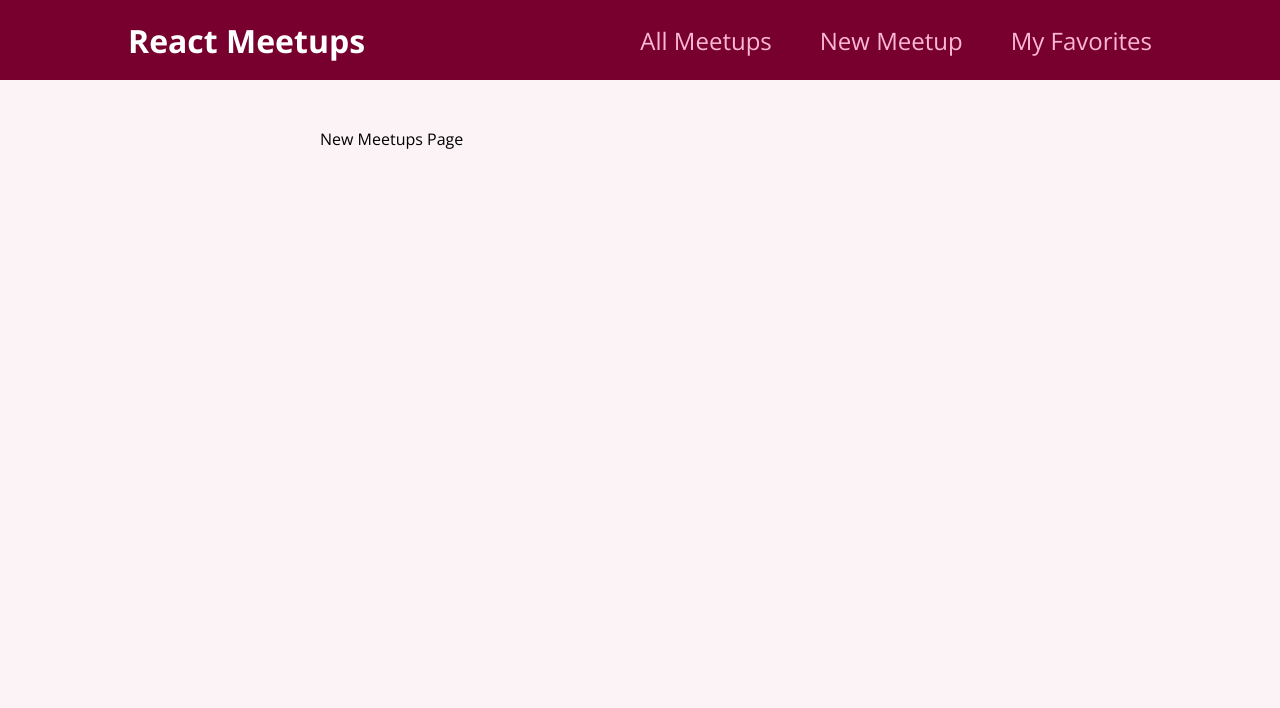
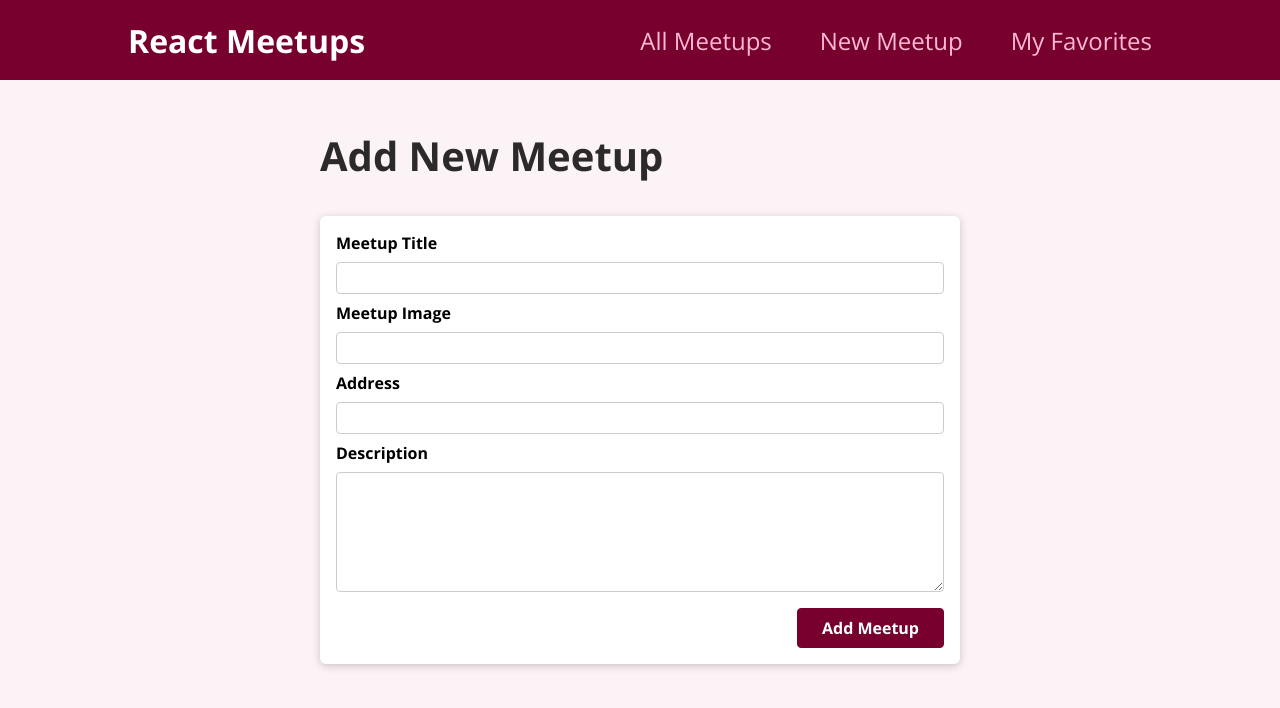
Before and after one commit to zenyaboi/my-app, a React (Create React App) app: page /new-meetup in a window 1280 px wide. Shown: the top 708 px of the page. Built offline with nearby package versions, Linux system fonts and the light colour scheme.

Commit message:
new meetup form file created

```diff
--- /dev/null
+++ b/src/components/meetups/NewMeetupForm.js
@@ -0,0 +1,57 @@
+import { useRef } from "react";
+
+import Card from "../ui/Card";
+import classes from "./NewMeetupForm.module.css";
+
+function NewMeetupForm() {
+    const titleInputRef = useRef();
+    const imageInputRef = useRef();
+    const addressInputRef = useRef();
+    const descriptionInputRef = useRef();
+
+    function submitHandler(event) {
+        event.preventDefault();
+
+        const enteredTitle = titleInputRef.current.value;
+        const enteredImage = imageInputRef.current.value;
+        const enteredAddress = addressInputRef.current.value;
+        const enteredDescription = descriptionInputRef.current.value;
+
+        const meetupData = {
+            title: enteredTitle,
+            image: enteredImage,
+            address: enteredAddress,
+            description: enteredDescription
+        };
+
+        console.log(meetupData);
+    }
+
+    return (
+        <Card>
+            <form className={classes.form} onSubmit={submitHandler}>
+                <div className={classes.control}>
+                    <label htmlFor='title'>Meetup Title</label>
+                    <input type="text" required id="title" ref={titleInputRef} />
+                </div>
+                <div className={classes.control}>
+                    <label htmlFor='image'>Meetup Image</label>
+                    <input type="url" required id="image" ref={imageInputRef} />
+                </div>
+                <div className={classes.control}>
+                    <label htmlFor='address'>Address</label>
+                    <input type="text" required id="address" ref={addressInputRef} />
+                </div>
+                <div className={classes.control}>
+                    <label htmlFor='description'>Description</label>
+                    <textarea id="description" required rows='5' ref={descriptionInputRef}></textarea>
+                </div>
+                <div className={classes.actions}>
+                    <button>Add Meetup</button>
+                </div>
+            </form>
+        </Card>
+    );
+}
+
+export default NewMeetupForm;
--- /dev/null
+++ b/src/components/meetups/NewMeetupForm.module.css
@@ -0,0 +1,45 @@
+.form {
+    padding: 1rem;
+  }
+
+  .control {
+    margin-bottom: 0.5rem;
+  }
+
+  .control label {
+    display: block;
+    font-weight: bold;
+    margin-bottom: 0.5rem;
+  }
+
+  .control input,
+  .control textarea {
+    display: block;
+    font: inherit;
+    border-radius: 4px;
+    border: 1px solid #ccc;
+    padding: 0.25rem;
+    width: 100%;
+  }
+
+  .actions {
+    margin-top: 1rem;
+    text-align: right;
+  }
+
+  .actions button {
+    font: inherit;
+    cursor: pointer;
+    background-color: #77002e;
+    color: white;
+    padding: 0.5rem 1.5rem;
+    border: 1px solid #77002e;
+    border-radius: 4px;
+    font-weight: bold;
+  }
+
+  .actions button:hover,
+  .actions button:active {
+    background-color: #a50e48;
+    border-color: #a50e48;
+  }
--- a/src/pages/NewMeetup.js
+++ b/src/pages/NewMeetup.js
@@ -1,5 +1,12 @@
+import NewMeetupForm from "../components/meetups/NewMeetupForm";
+
 function NewMeetupsPage() {
-    return <div>New Meetups Page</div>
+    return (
+        <section>
+            <h1>Add New Meetup</h1>
+            <NewMeetupForm />
+        </section>
+    );
 }
 
 export default NewMeetupsPage;
```
